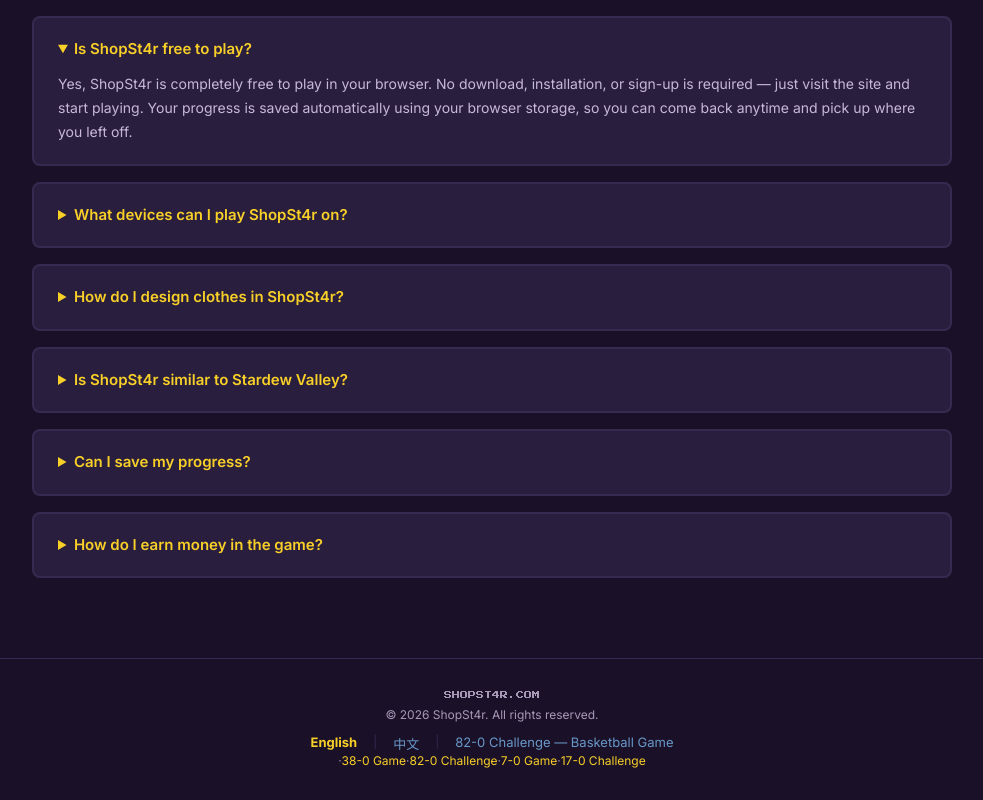
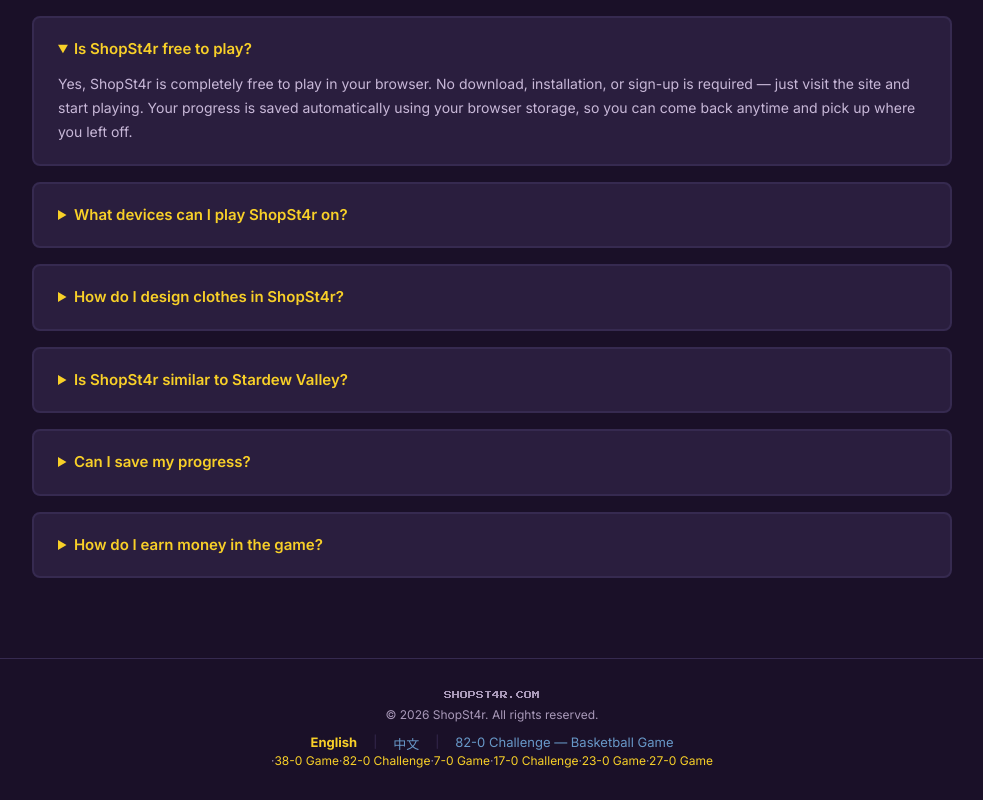
Before and after one commit to codaaiteam/pixel-shop-site, a Next.js app: page / in a window 1280 px wide. Shown: the part 2554-3354 px from the top of the page, without its empty margins (148-1131 px from the left). Built offline with nearby package versions, Linux system fonts and the light colour scheme.

Commit message:
Add new game footer links

```diff
--- a/app/Footer.tsx
+++ b/app/Footer.tsx
@@ -77,6 +77,16 @@
         <a href="https://17-0-game.com/" target="_blank" rel="noopener noreferrer">
         17-0 Challenge
         </a>
+        <span>·</span>
+        <a href="https://23-0-game.com/" target="_blank" rel="noopener noreferrer">
+        23-0 Game
+        </a>
+
+        <span>·</span>
+        <a href="https://27-0-game.com/" target="_blank" rel="noopener noreferrer">
+        27-0 Game
+        </a>
+
 
     </footer>
   );
```
